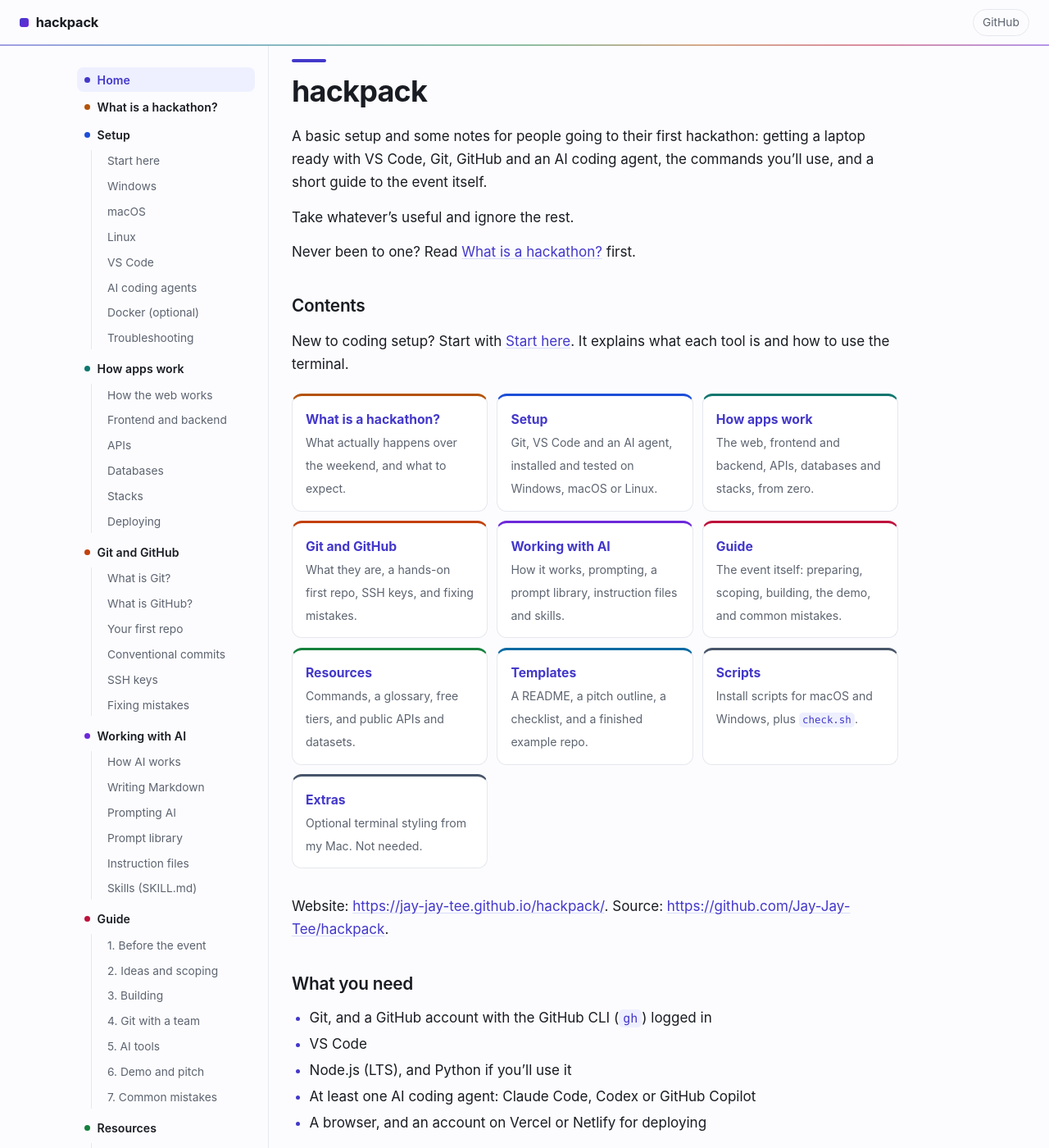
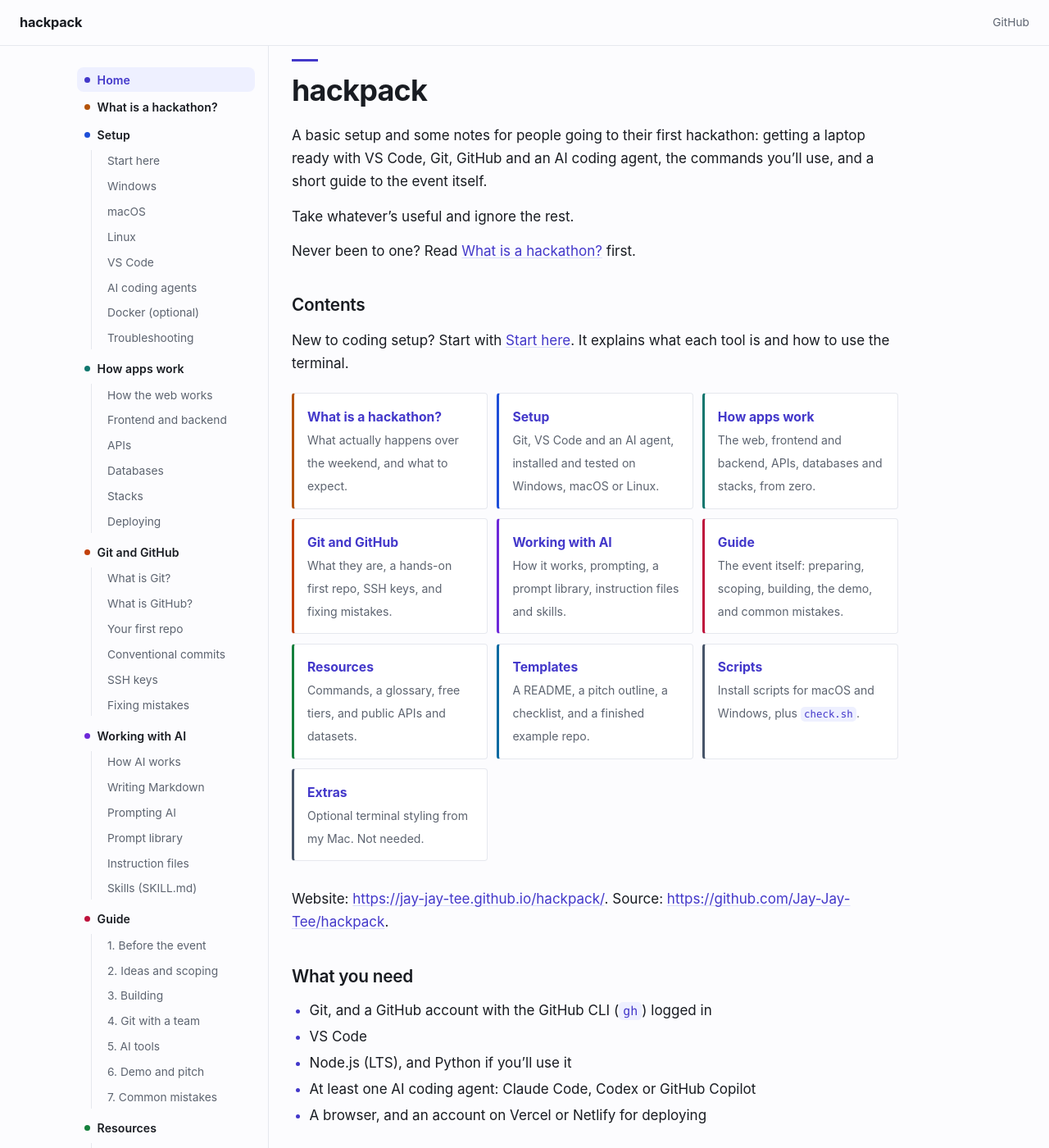
Before and after one commit to Jay-Jay-Tee/hackpack, a Jekyll site: the page built from README.md, in a window 1280 px wide and 1400 px high. Shown: the whole window at 82% size. Built offline with Jekyll 4.4.1, drawn with Linux system fonts in a browser that asks for light colours; our own code applies the rules of GitHub Pages for plain Markdown files.

Commit message:
style: remove the gradients, gloss and soft corners
Solid header with no blur, a plain wordmark, square-ish cards with a coloured left rule, and 4px corners instead of 12. Same section colours, no landing-page effects.

```diff
--- a/assets/style.css
+++ b/assets/style.css
@@ -24,7 +24,7 @@
   --mono: ui-monospace, SFMono-Regular, Menlo, Consolas, "Liberation Mono", monospace;
 
   --header-h: 56px;
-  --radius: 12px;
+  --radius: 4px;
 }
 
 /* Section colours */
@@ -76,22 +76,7 @@ a { color: var(--accent); }
   height: var(--header-h);
   padding: 0 1.5rem;
   background: var(--bg);
-  background: color-mix(in srgb, var(--bg) 86%, transparent);
-  backdrop-filter: blur(10px);
-  -webkit-backdrop-filter: blur(10px);
   border-bottom: 1px solid var(--line);
-}
-
-/* Thin rainbow rule: the one place all the section colours meet. */
-.top::after {
-  content: "";
-  position: absolute;
-  left: 0;
-  right: 0;
-  bottom: -1px;
-  height: 2px;
-  background: linear-gradient(90deg, #4338ca, #0369a1, #0f766e, #15803d, #b45309, #be123c, #6d28d9);
-  opacity: 0.45;
 }
 
 .top a { text-decoration: none; }
@@ -106,25 +91,10 @@ a { color: var(--accent); }
   color: var(--text);
 }
 
-.top .brand::before {
-  content: "";
-  width: 11px;
-  height: 11px;
-  border-radius: 3px;
-  background: linear-gradient(135deg, #4338ca, #6d28d9);
-}
-
 .top .brand:hover { color: var(--accent); }
 
-.top > a:last-child {
-  font-size: 0.86rem;
-  color: var(--muted);
-  padding: 0.25rem 0.7rem;
-  border: 1px solid var(--line);
-  border-radius: 999px;
-}
-
-.top > a:last-child:hover { color: var(--accent); border-color: var(--edge); background: var(--tint); }
+.top > a:last-child { font-size: 0.86rem; color: var(--muted); }
+.top > a:last-child:hover { color: var(--accent); }
 
 /* Two columns: sidebar + content */
 .layout {
@@ -258,13 +228,7 @@ a { color: var(--accent); }
 .crumbs a { color: var(--muted); text-decoration: none; }
 .crumbs a:hover { color: var(--accent); }
 
-.crumbs a:nth-of-type(2) {
-  padding: 0.1rem 0.55rem;
-  border-radius: 999px;
-  background: var(--tint);
-  color: var(--accent);
-  font-weight: 500;
-}
+.crumbs a:nth-of-type(2) { color: var(--accent); font-weight: 500; }
 
 main { padding: 0.8rem 0 1rem; }
 
@@ -280,9 +244,9 @@ main h1 {
 main h1::before {
   content: "";
   display: block;
-  width: 42px;
-  height: 4px;
-  border-radius: 2px;
+  width: 32px;
+  height: 3px;
+  border-radius: 0;
   margin-bottom: 0.9rem;
   background: var(--accent);
 }
@@ -372,7 +336,7 @@ blockquote {
   margin: 1.3rem 0;
   padding: 0.75rem 1.1rem;
   border-left: 3px solid var(--accent);
-  border-radius: 0 10px 10px 0;
+  border-radius: 0;
   background: var(--tint);
   color: var(--text);
 }
@@ -463,20 +427,16 @@ ul.task-list li::marker { content: ""; }
   background: var(--surface);
   color: var(--text);
   text-decoration: none;
-  transition: border-color 0.14s ease, background 0.14s ease, transform 0.14s ease;
+  transition: border-color 0.14s ease, background 0.14s ease;
 }
 
-.cards a:hover {
-  background: var(--tint);
-  border-color: var(--edge);
-  transform: translateY(-1px);
-}
+.cards a:hover { background: var(--tint); border-color: var(--edge); }
 
 .cards strong { display: inline; color: var(--accent); font-size: 0.98rem; }
 .cards span { color: var(--muted); font-size: 0.88rem; line-height: 1.5; }
 
 /* Each card gets a coloured top edge, so the grid stays calm but not grey. */
-.cards a { border-top: 3px solid var(--card, var(--accent)); }
+.cards a { border-left: 3px solid var(--card, var(--accent)); }
 .cards a.c-intro     { --card: #b45309; }
 .cards a.c-setup     { --card: #1d4ed8; }
 .cards a.c-basics    { --card: #0f766e; }
@@ -506,10 +466,9 @@ ul.task-list li::marker { content: ""; }
   background: var(--surface);
   text-decoration: none;
   color: var(--text);
-  transition: border-color 0.14s ease, background 0.14s ease;
 }
 
-.pager a:hover { border-color: var(--edge); background: var(--tint); }
+.pager a:hover { border-color: var(--accent); }
 
 .pager small {
   display: block;
@@ -584,9 +543,6 @@ footer a:hover { color: var(--accent); }
   .dot-scripts   { background: #cbd5e1; }
   .dot-extras    { background: #cbd5e1; }
 
-  .top { background: color-mix(in srgb, var(--bg) 86%, transparent); }
-  .top .brand::before { background: linear-gradient(135deg, #a5b4fc, #c4b5fd); }
-
   main img[src*="xkcd"] { background: #fff; border-color: #2a2a2a; }
   blockquote code { background: var(--surface); }
   pre .copy { background: var(--surface); }
```
